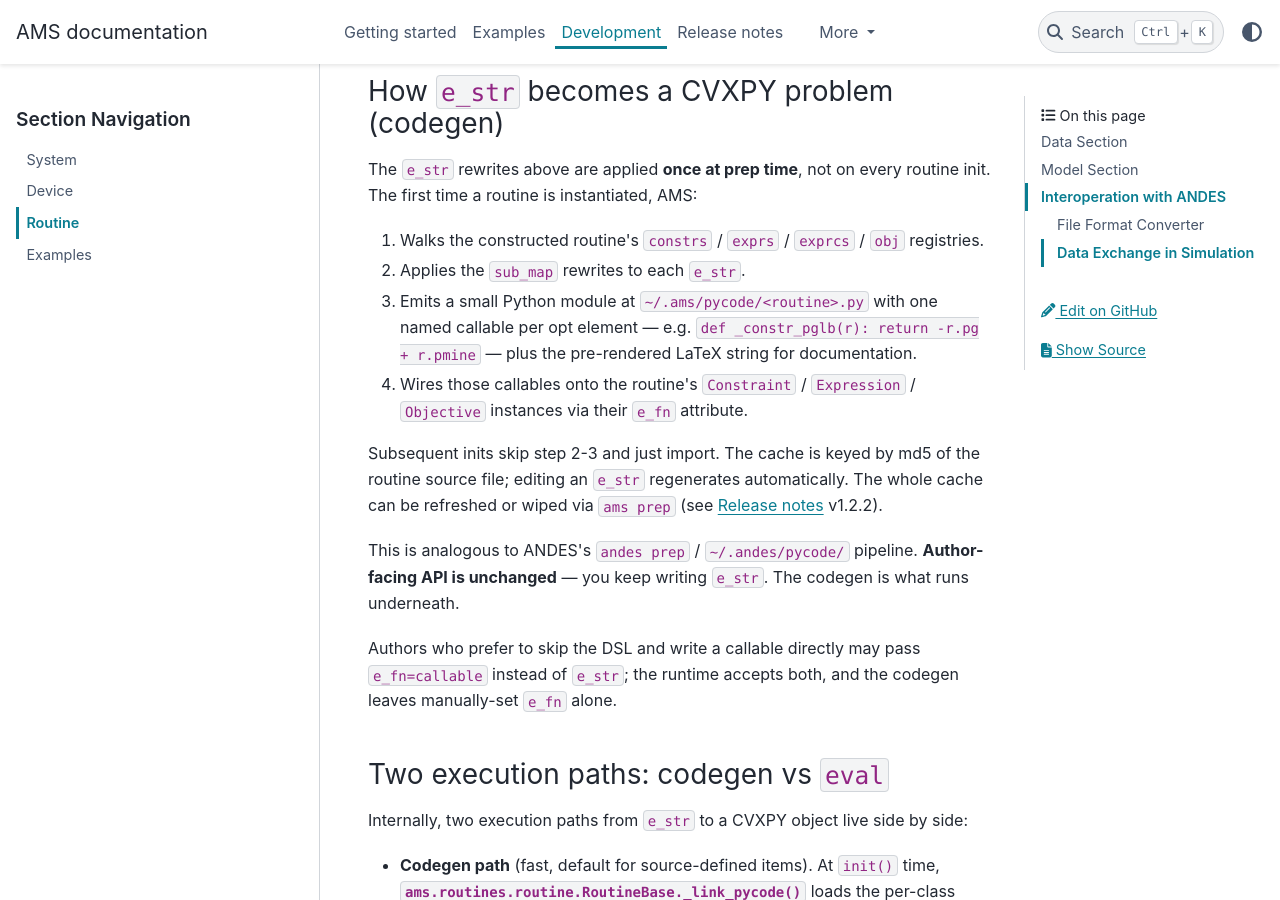
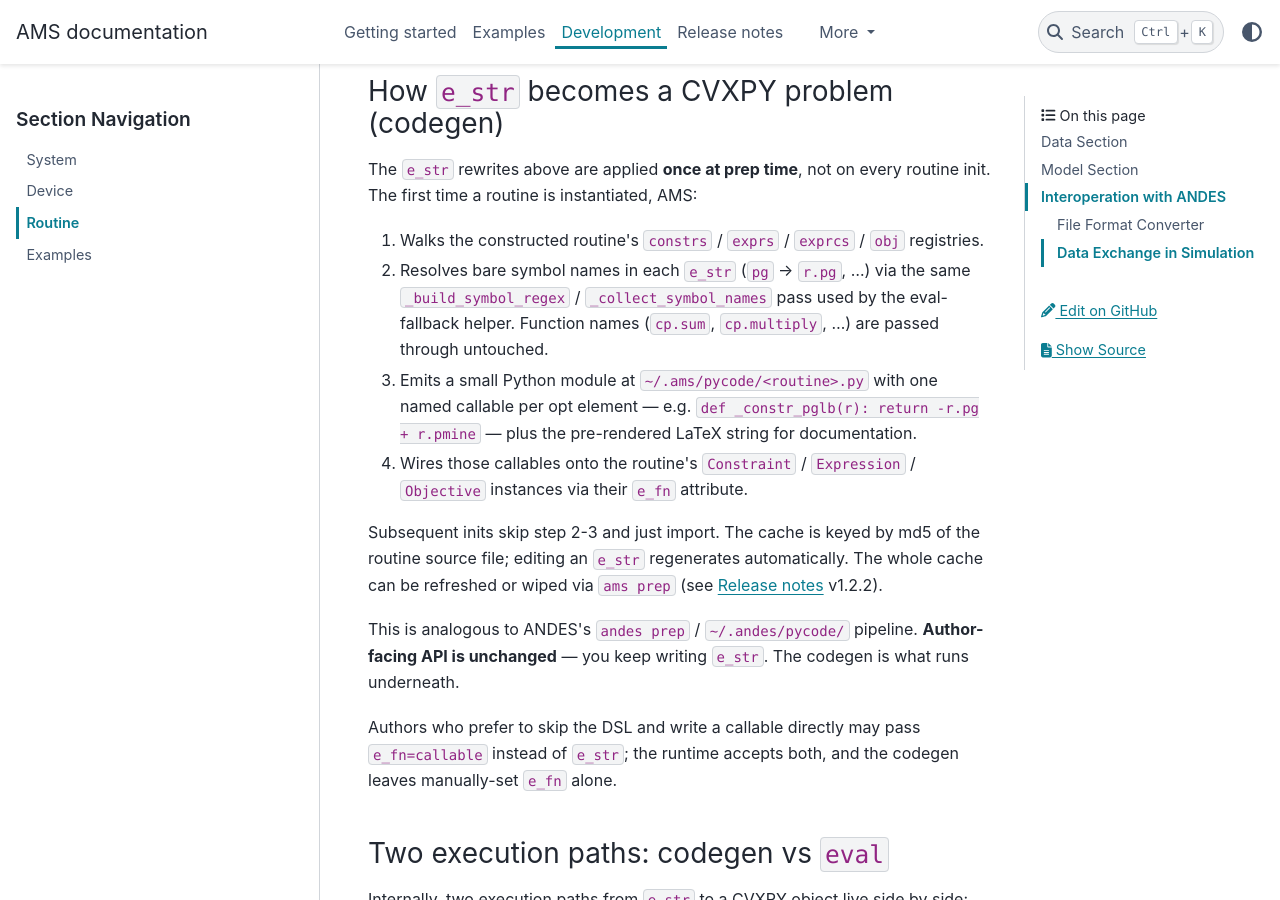
Before and after one commit to CURENT/ams, a Sphinx documentation site: the page built from docs/source/modeling/routine.rst, in a window 1280 px wide and 900 px high, scrolled down 3535 px. Built offline with Sphinx 7.4.7 and the PyData theme 0.15.4, drawn with Linux system fonts in a browser that asks for light colours; pages that are not in the unit, such as notebooks, are missing from menus; the version number could not be read and is left out.

Commit message:
docs: drop two stale sub_map references missed in PR #247 rename
PR #247 review nits, both doc-only:

- ams/opt/optzbase.py:199 — formulation_source's 'manual' bullet
  said "bypassing both codegen and the sub_map regex." Now reads
  "bypassing both codegen and the eval-fallback helper", matching
  the 'eval' bullet two lines below.
- docs/source/modeling/routine.rst:164 — the codegen prep pipeline
  step 2 said "Applies the sub_map rewrites to each e_str." That
  was misleading even before the rename (generator.py only does
  symbol-name rewrites, never function-name rewrites). Replaced
  with an accurate description that names the regex helpers.

Co-Authored-By: Claude Opus 4.7 (1M context) <noreply@anthropic.com>

```diff
--- a/docs/source/modeling/routine.rst
+++ b/docs/source/modeling/routine.rst
@@ -161,7 +161,11 @@ every routine init. The first time a routine is instantiated, AMS:
 
 1. Walks the constructed routine's ``constrs`` / ``exprs`` / ``exprcs``
    / ``obj`` registries.
-2. Applies the ``sub_map`` rewrites to each ``e_str``.
+2. Resolves bare symbol names in each ``e_str`` (``pg`` →
+   ``r.pg``, …) via the same ``_build_symbol_regex`` /
+   ``_collect_symbol_names`` pass used by the eval-fallback helper.
+   Function names (``cp.sum``, ``cp.multiply``, …) are passed
+   through untouched.
 3. Emits a small Python module at ``~/.ams/pycode/<routine>.py`` with
    one named callable per opt element — e.g.
    ``def _constr_pglb(r): return -r.pg + r.pmine`` — plus the
```
Also changed, not shown: 1 other file.
